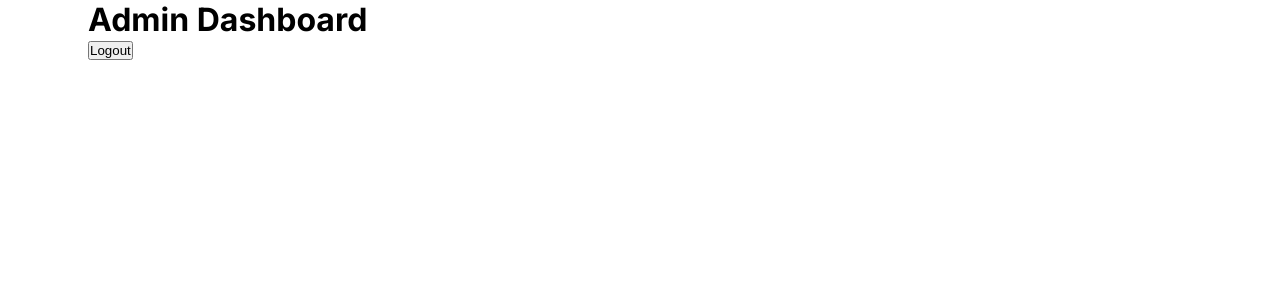
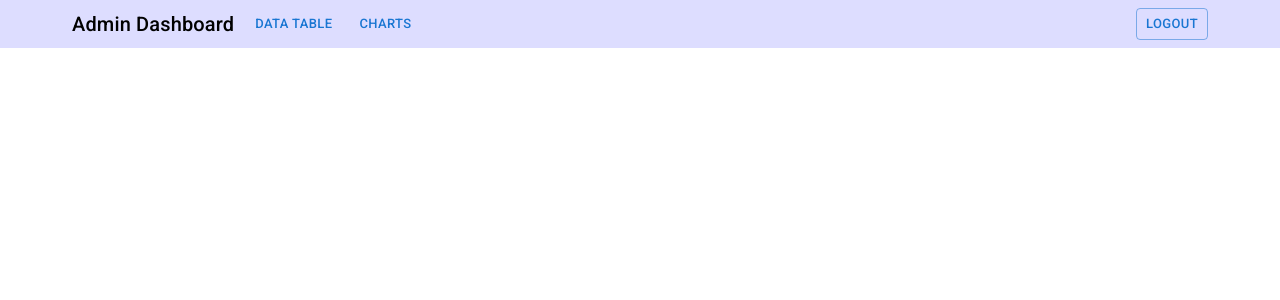
Before and after one commit to anugcodes/CCES-School, a React (Vite) app: page /admin/dashboard in a window 1280 px wide. Shown: the top 300 px of the page. Built offline with nearby package versions, Linux system fonts and the light colour scheme; no server answers; sample sign-in values are in the browser's storage.

Commit message:
admin login

```diff
--- a/src/pages/admin/admin-layout.jsx
+++ b/src/pages/admin/admin-layout.jsx
@@ -15,9 +15,5 @@ export default function AdminLayout() {
       navigate("/admin/dashboard");
     }
   }, []);
-  return (
-    <Container maxWidth="lg">
-      <Outlet />
-    </Container>
-  );
+  return <Outlet />;
 }
--- a/src/pages/admin/dashboard.jsx
+++ b/src/pages/admin/dashboard.jsx
@@ -1,19 +1,32 @@
-import { useState } from "react";
 import { useNavigate, useLocation } from "react-router-dom";
 import { UserAuth } from "../../contexts/authContext";
 import Box from "@mui/material/Box";
 import Container from "@mui/material/Container";
+import Stack from "@mui/material/Stack";
+import Button from "@mui/material/Button";
+import { Typography } from "@mui/material";
+
 
 export default function AdminDashboard() {
-    const { logOut } = UserAuth();
-    const navigate = useNavigate();
-    const location = useLocation();
+  const { logOut } = UserAuth();
+  const navigate = useNavigate();
+  const location = useLocation();
+
+
   return (
     <Box>
-      <Container maxWidth="xl">
-        <h1>Admin Dashboard</h1>
-        <button onClick={() => logOut()}>Logout</button>
-      </Container>
+      <Box sx={{ background: "#ddf" }}>
+        <Container maxWidth="lg">
+          <Stack direction="row" spacing={2} justifyContent={"space-between"} sx={{padding:".5rem"}}>
+            <Stack direction={"row"} spacing={2} alignItems={"center"} justifyContent={"center"}>
+              <Typography variant="h6">Admin Dashboard</Typography>
+              <Button variant="text" size="small" onClick={() => console.log("Data Table clicked")}>Data Table</Button>
+              <Button variant="text" size="small" onClick={() => console.log("charts clicked")}>Charts</Button>
+            </Stack>
+            <Button variant="outlined" size="small" onClick={() => logOut()}>Logout</Button>
+          </Stack>
+        </Container>
+      </Box>
     </Box>
   );
 }
```
